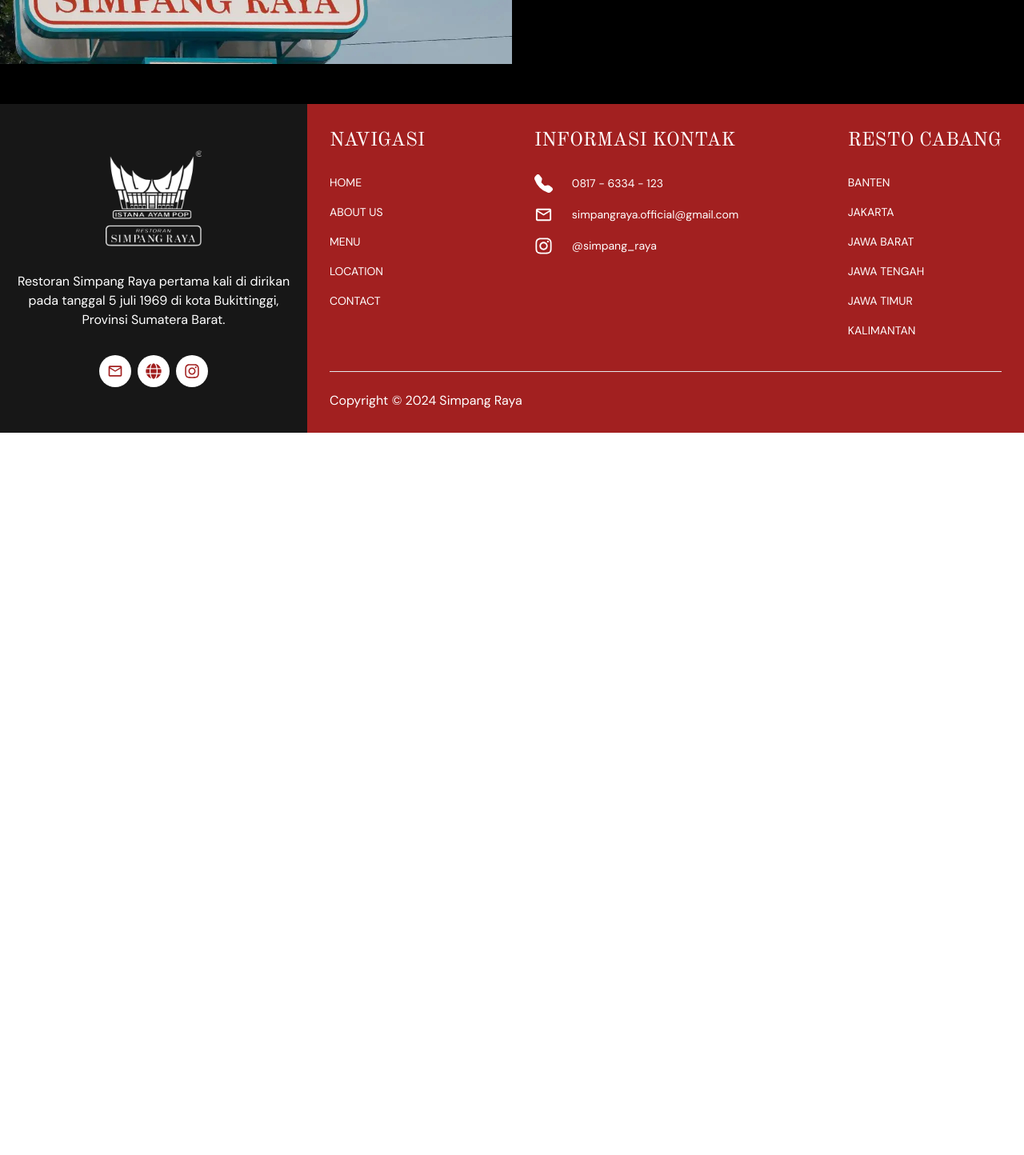
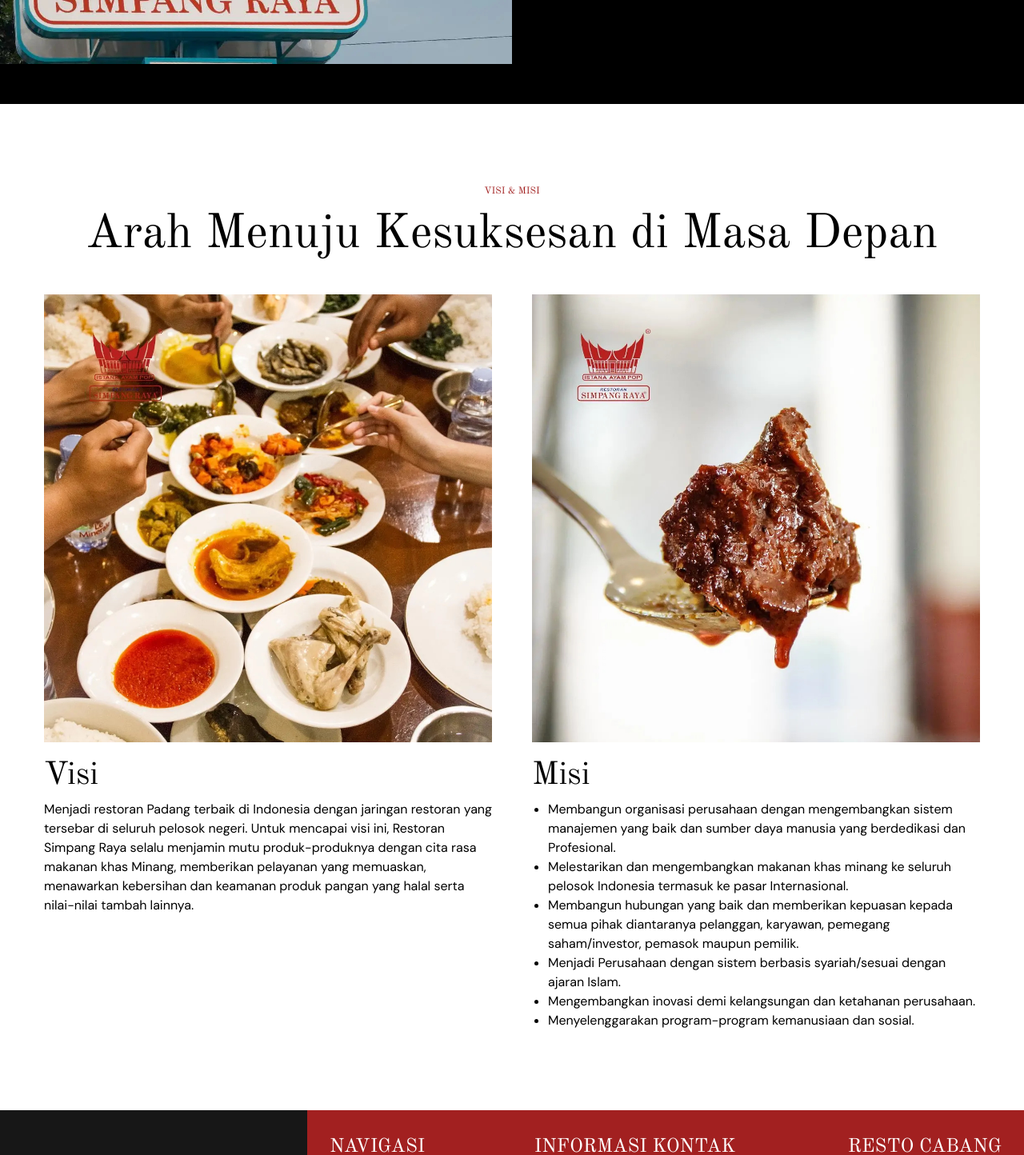
Before and after one commit to malvz22/simpang-raya, a Next.js app: page /about in a window 1280 px wide. Shown: the part 2040-3484 px from the top of the page at 80% size. Before the commit the page ends 2581 px from the top, so only its background shows below. Built offline with nearby package versions, Linux system fonts and the light colour scheme; a web font is replaced by a local one.

Commit message:
feat: added visi & misi into About page

```diff
--- a/src/app/about/page.tsx
+++ b/src/app/about/page.tsx
@@ -74,6 +74,76 @@
           </p>
         </div>
       </div>
+      <div className="mx-auto max-w-[1170px] flex flex-col text-center py-[100px]">
+        <h1 className="text-[#A22020] text-[12px]">VISI & MISI</h1>
+        <h1 className="text-black text-[60px] pb-[30px]">
+          Arah Menuju Kesuksesan di Masa Depan
+        </h1>
+        <div className="flex flex-col md:flex-row justify-between gap-5">
+          <div className="flex flex-col gap-3 w-full max-w-[560px]">
+            <div className="w-full max-w-full h-[560px] relative">
+              <Image
+                src={"/visi.jpg"}
+                alt="hidangan"
+                fill
+                objectFit="contain"
+              />
+            </div>
+            <div className="flex flex-col text-start">
+              <h1 className="text-[40px]">Visi</h1>
+              <p className="text-[16px]">
+                Menjadi restoran Padang terbaik di Indonesia dengan jaringan
+                restoran yang tersebar di seluruh pelosok negeri. Untuk mencapai
+                visi ini, Restoran Simpang Raya selalu menjamin mutu
+                produk-produknya dengan cita rasa makanan khas Minang,
+                memberikan pelayanan yang memuaskan, menawarkan kebersihan dan
+                keamanan produk pangan yang halal serta nilai-nilai tambah
+                lainnya.
+              </p>
+            </div>
+          </div>
+          <div className="flex flex-col gap-3 w-full max-w-[560px]">
+            <div className="w-full max-w-full h-[560px] relative">
+              <Image
+                src={"/misi.jpg"}
+                alt="hidangan"
+                fill
+                objectFit="contain"
+              />
+            </div>
+            <div className="flex flex-col text-start">
+              <h1 className="text-[40px]">Misi</h1>
+              <ul className="list-disc ps-5">
+                <li className="text-[16px]">
+                  Membangun organisasi perusahaan dengan mengembangkan sistem
+                  manajemen yang baik dan sumber daya manusia yang berdedikasi
+                  dan Profesional.
+                </li>
+                <li className="text-[16px]">
+                  Melestarikan dan mengembangkan makanan khas minang ke seluruh
+                  pelosok Indonesia termasuk ke pasar Internasional.
+                </li>
+                <li className="text-[16px]">
+                  Membangun hubungan yang baik dan memberikan kepuasan kepada
+                  semua pihak diantaranya pelanggan, karyawan, pemegang
+                  saham/investor, pemasok maupun pemilik.
+                </li>
+                <li className="text-[16px]">
+                  Menjadi Perusahaan dengan sistem berbasis syariah/sesuai
+                  dengan ajaran Islam.
+                </li>
+                <li className="text-[16px]">
+                  Mengembangkan inovasi demi kelangsungan dan ketahanan
+                  perusahaan.
+                </li>
+                <li className="text-[16px]">
+                  Menyelenggarakan program-program kemanusiaan dan sosial.
+                </li>
+              </ul>
+            </div>
+          </div>
+        </div>
+      </div>
     </>
   );
 }
--- a/src/app/globals.css
+++ b/src/app/globals.css
@@ -31,7 +31,7 @@
 } */
 
 
-p, input, button{
+p, input, button, ul{
   font-family: 'DM Sans', sans-serif;
 }
 
```
Also changed, not shown: public/misi.jpg (added), public/visi.jpg (added).
